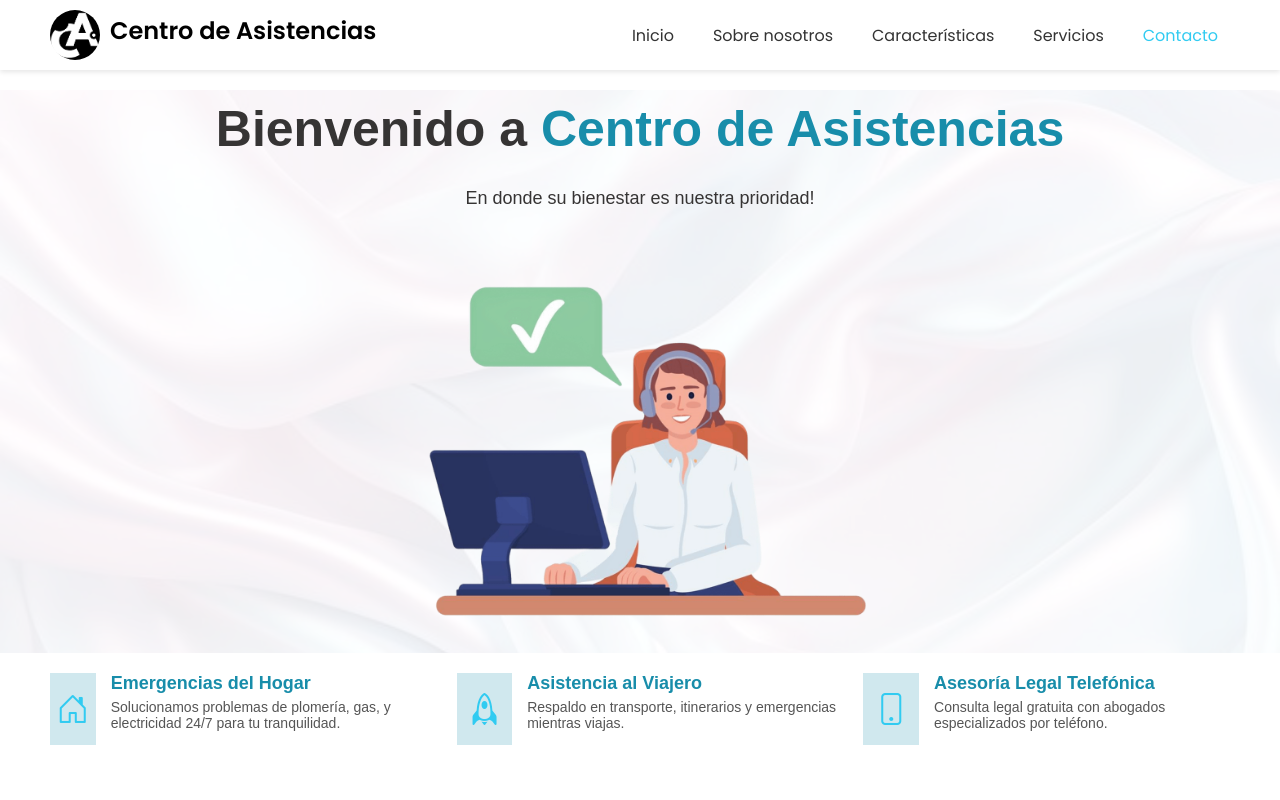
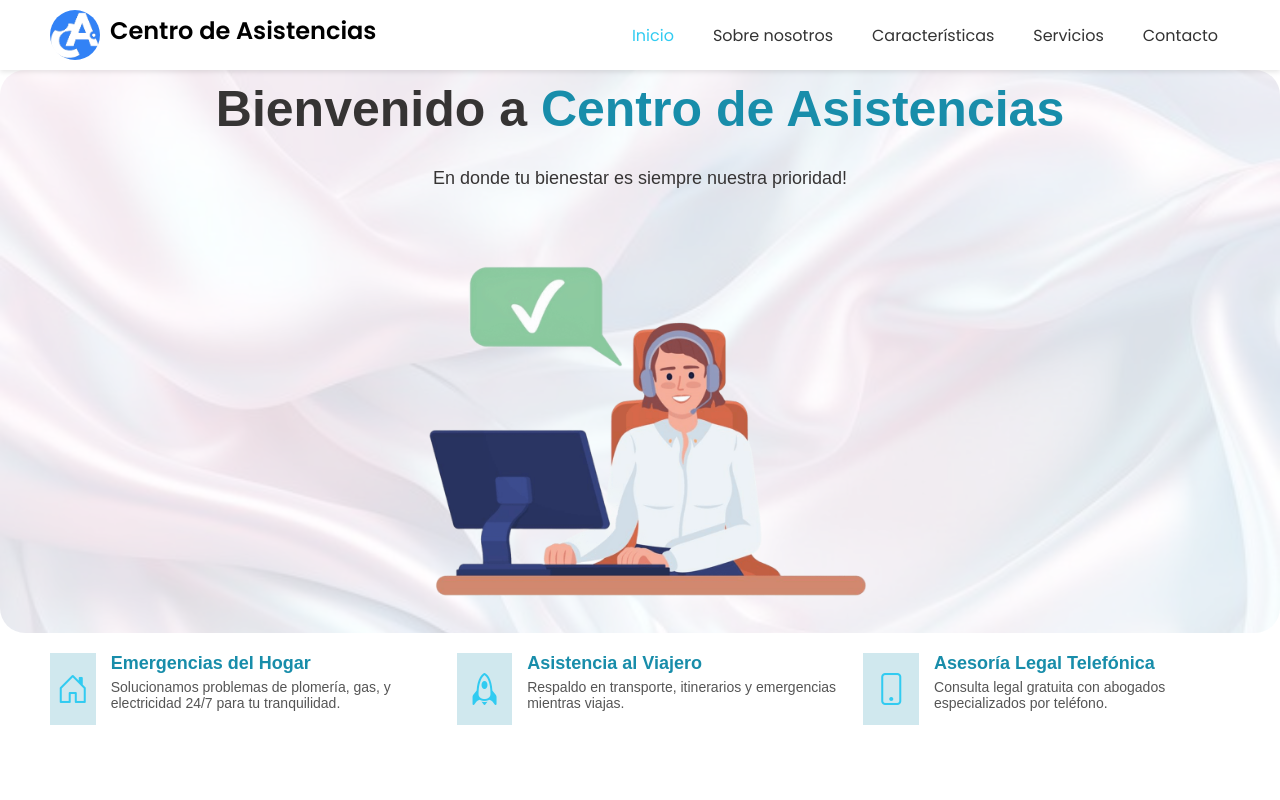
Before and after one commit to csantander93/centro-de-asistencia, a React (Vite) app: page / in a window 1280 px wide. Shown: the top 800 px of the page. Built offline with nearby package versions, Linux system fonts and the light colour scheme.

Commit message:
se soluciono el scroll de las secciones

```diff
--- a/src/components/footer/Footer.jsx
+++ b/src/components/footer/Footer.jsx
@@ -1,6 +1,6 @@
 import React from 'react';
 import './Footer.css';
-import logo from "../../assets/images/logo.png";
+import logo from "../../assets/images/logo-footer.png";
 
 const Footer = () => {
   return (
--- a/src/components/header/Header.jsx
+++ b/src/components/header/Header.jsx
@@ -1,7 +1,7 @@
 import React, { useState } from "react";
 import { Link } from "react-scroll";
 import "./Header.css";
-import logo from "../../assets/images/logo.png";
+import logo from "../../assets/images/logo-header.png";
 
 const Header = () => {
   const [menuOpen, setMenuOpen] = useState(false);
@@ -39,11 +39,12 @@ const Header = () => {
                     to={id}
                     smooth={true}
                     duration={500}
-                  spy={true} // Activa el seguimiento dinámico del enlace
-                  activeClass="active" // Clase CSS a aplicar cuando está activo
+                    spy={true}
+                    activeClass="active"
                     className={`navbar-link ${activeLink === id ? "active" : ""}`}
-                  onSetActive={() => setActiveLink(id)} // Actualiza el estado basado en el scroll
-                  onClick={() => setMenuOpen(false)} // Cierra el menú en móviles
+                    onSetActive={() => setActiveLink(id)}
+                    onClick={() => setMenuOpen(false)}
+                    offset={-70} // Ajusta este valor según la altura del header
                   >
                     {label}
                 </Link>
--- a/src/components/sections/section-faq/Faq.jsx
+++ b/src/components/sections/section-faq/Faq.jsx
@@ -27,7 +27,7 @@ const FAQ = () => {
     {
       question: "¿Cuántas veces puedo hacer uso del servicio al año?",
       answer:
-        "El plan cubre varios eventos al año pero todo dependera del plan adquirido, revise la poliza que le llegara via mail.",
+        "El plan cubre varios eventos al año pero todo dependerá del plan adquirido, revise la poliza que le llegara via mail.",
     },
     {
       question: "¿Cuáles son las condiciones generales del servicio?",
--- a/src/components/sections/section-principal/Principal.css
+++ b/src/components/sections/section-principal/Principal.css
@@ -3,7 +3,6 @@
   display: flex;
   color: var(--contrast-color);
   text-align: center; /* Centra el texto */
-  padding-top: 20px; /* Espaciado superior */
   box-sizing: border-box; /* Asegura que el padding no desplace el contenido */
   position: relative;
 }
@@ -26,7 +25,8 @@
   background-image: url('../../../assets/images/principal-div.jpg'); /* Imagen de fondo */
   background-size: cover; /* Asegura que la imagen cubra todo el contenedor */
   background-position: center; /* Centra la imagen */
-  opacity: 0.1; /* Aplica transparencia solo al fondo */
+  border-radius: 25px;
+  opacity: 0.2; /* Aplica transparencia solo al fondo */
   z-index: -1; /* Coloca el fondo detrás del contenido */
 }
 
--- a/src/components/sections/section-principal/Principal.jsx
+++ b/src/components/sections/section-principal/Principal.jsx
@@ -11,7 +11,7 @@ const Principal = () => {
           <h1>
             Bienvenido a <span>Centro de Asistencias</span>
           </h1>
-          <p>En donde su bienestar es nuestra prioridad!</p>
+          <p>En donde tu bienestar es siempre nuestra prioridad!</p>
         </div>
         <div className="principal-logo">
           <img src={centroAsistenciasLogo} alt="Centro de Asistencias" />
```
Also changed, not shown: src/assets/images/logo-footer.png (renamed from src/assets/images/logo.png), src/assets/images/logo-header.png (added), src/index.css (line endings or trailing spaces). Lines whose indentation alone changed are shown as unchanged.
